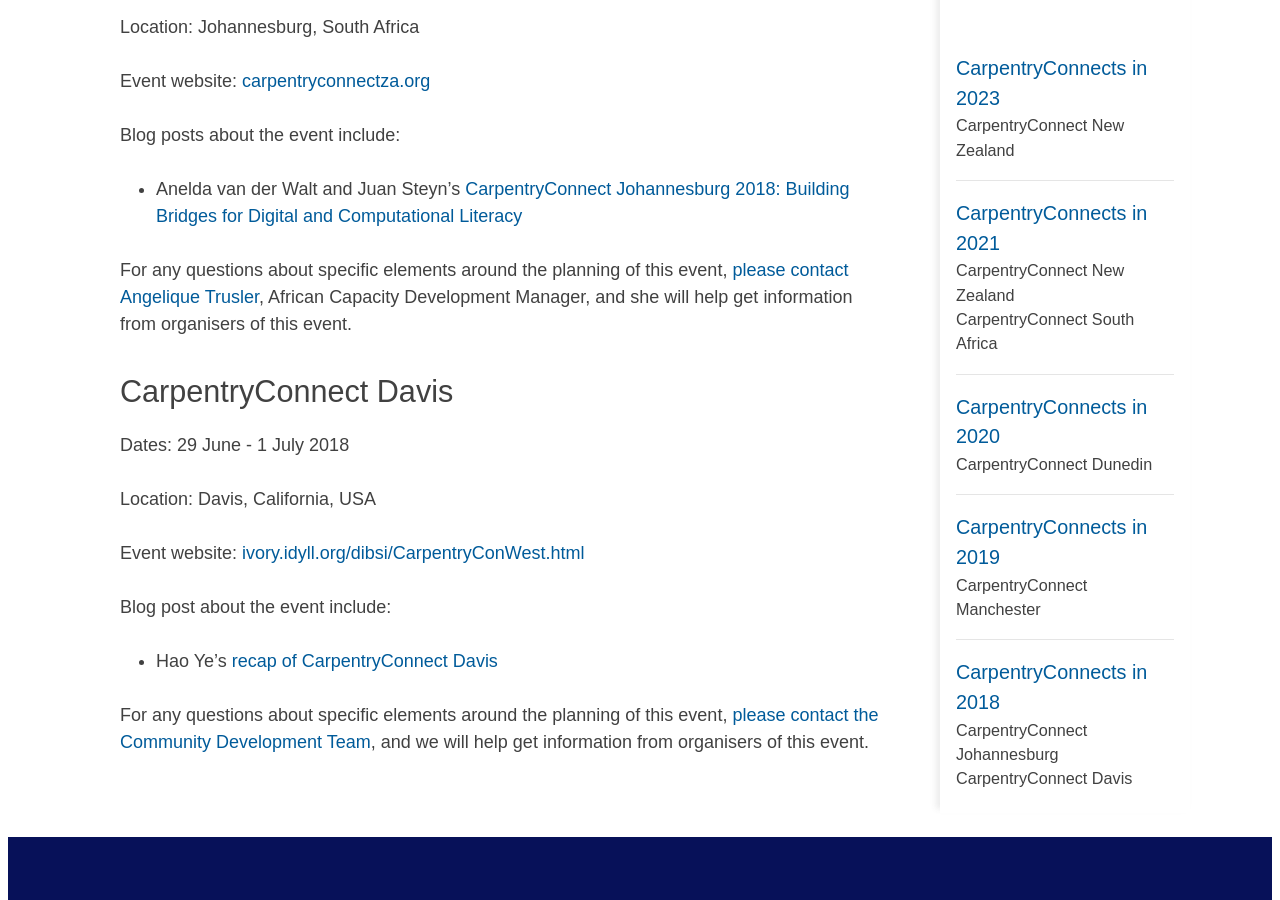
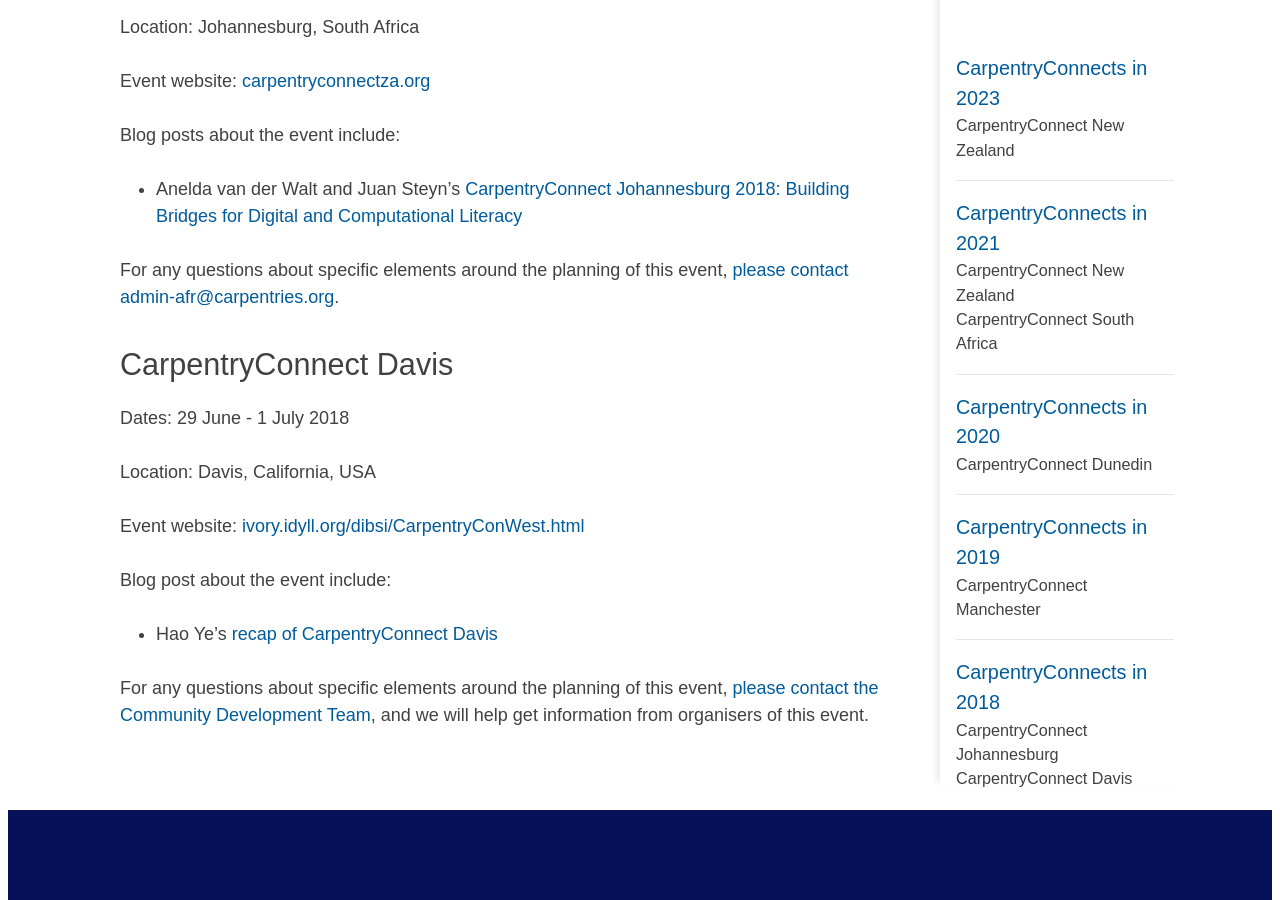
Before and after one commit to CarpentryConnect/carpentryconnect.org, a Jekyll site: the page built from case-studies.markdown, in a window 1280 px wide and 900 px high, scrolled down 3470 px. Built offline with Jekyll 4.4.1, drawn with Linux system fonts in a browser that asks for light colours; nearby versions of some CDN libraries.

Commit message:
Update case-studies.markdown

```diff
--- a/case-studies.markdown
+++ b/case-studies.markdown
@@ -100,7 +100,7 @@ Blog posts about the event include:
 
 - Anelda van der Walt and Juan Steyn's [CarpentryConnect Johannesburg 2018: Building Bridges for Digital and Computational Literacy](https://carpentries.org/blog/2019/01/carpentryconnect-jhb2018/)
 
-For any questions about specific elements around the planning of this event, [please contact Angelique Trusler](mailto:admin-afr@carpentries.org), African Capacity Development Manager, and she will help get information from organisers of this event.
+For any questions about specific elements around the planning of this event, [please contact admin-afr@carpentries.org](mailto:admin-afr@carpentries.org).
 
 
 ### CarpentryConnect Davis
```
